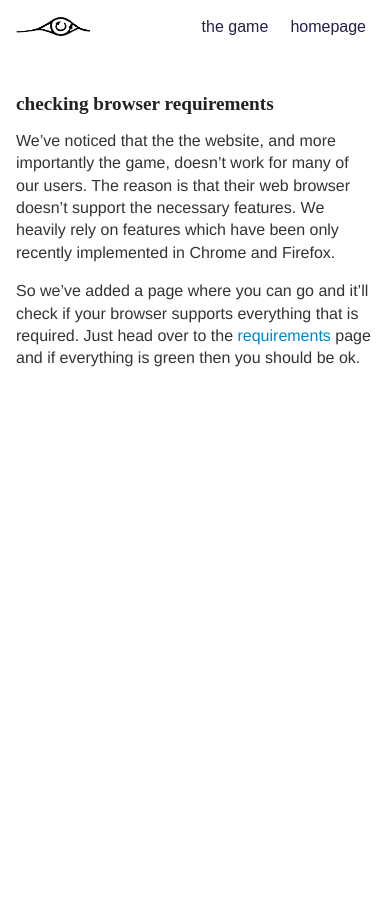
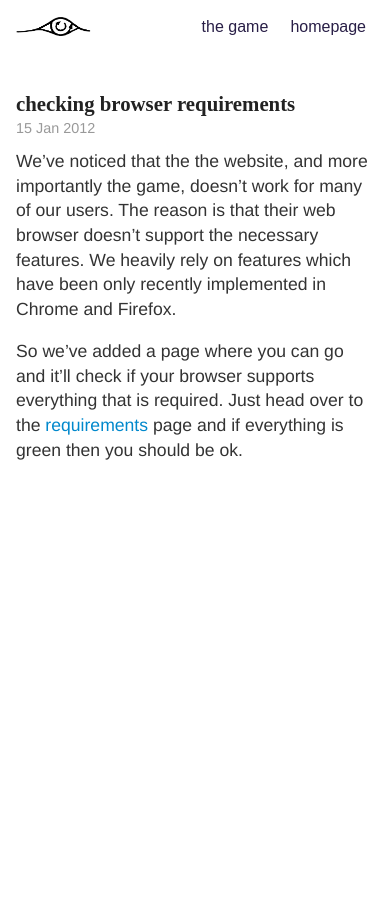
Before and after one commit to rmx/blog.rmx.im, a Jekyll site: the page built from _posts/2012-01-15-checking-browser-requirements.md, in a window 390 px wide. Built offline with Jekyll 4.4.1, drawn with Linux system fonts in a browser that asks for light colours; Markdown is read by kramdown in place of the engine named in the settings; comment, search, counter and statistics services are not loaded.

Commit message:
Move stuff back

```diff
--- a/assets/screen.scss
+++ b/assets/screen.scss
@@ -382,22 +382,22 @@ figure img {
         margin-left: .4rem;
         border-left-width: .3rem;
         padding-left: .4rem;
-        font-size: 1rem;
+        font-size: 1.1rem;
     }
 
 }
 
 @media (max-width: 500px) {
     body {
+        font-size: 1.1rem;
+    }
+
+    h1 {
+        font-size: 1.3rem;
+    }
+
+    .highlight {
         font-size: 1rem;
     }
 
-    h1 {
-        font-size: 1.2rem;
-    }
-
-    .highlight {
-        font-size: .9rem;
-    }
-
 }
```
Also changed, not shown: _posts/2012-01-15-checking-browser-requirements.md (renamed from old/2012-01-15-checking-browser-requirements.md).
